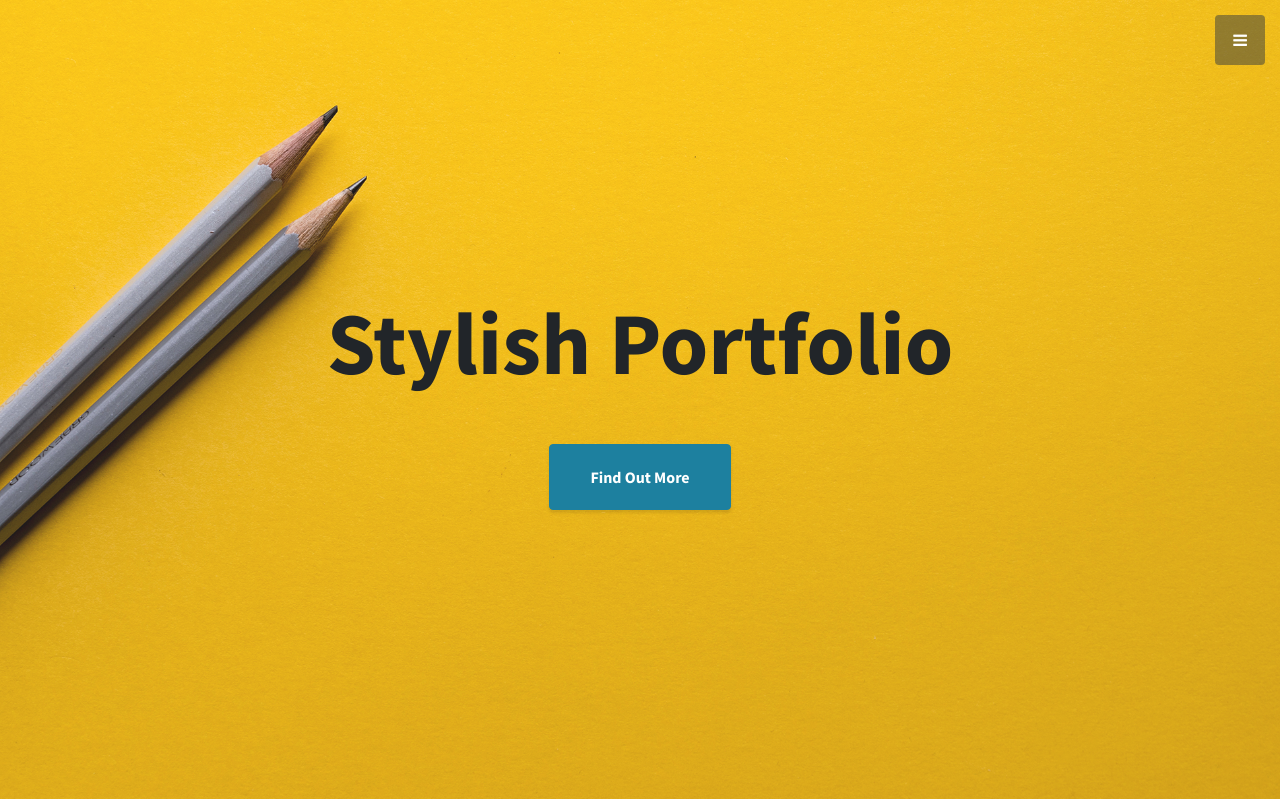
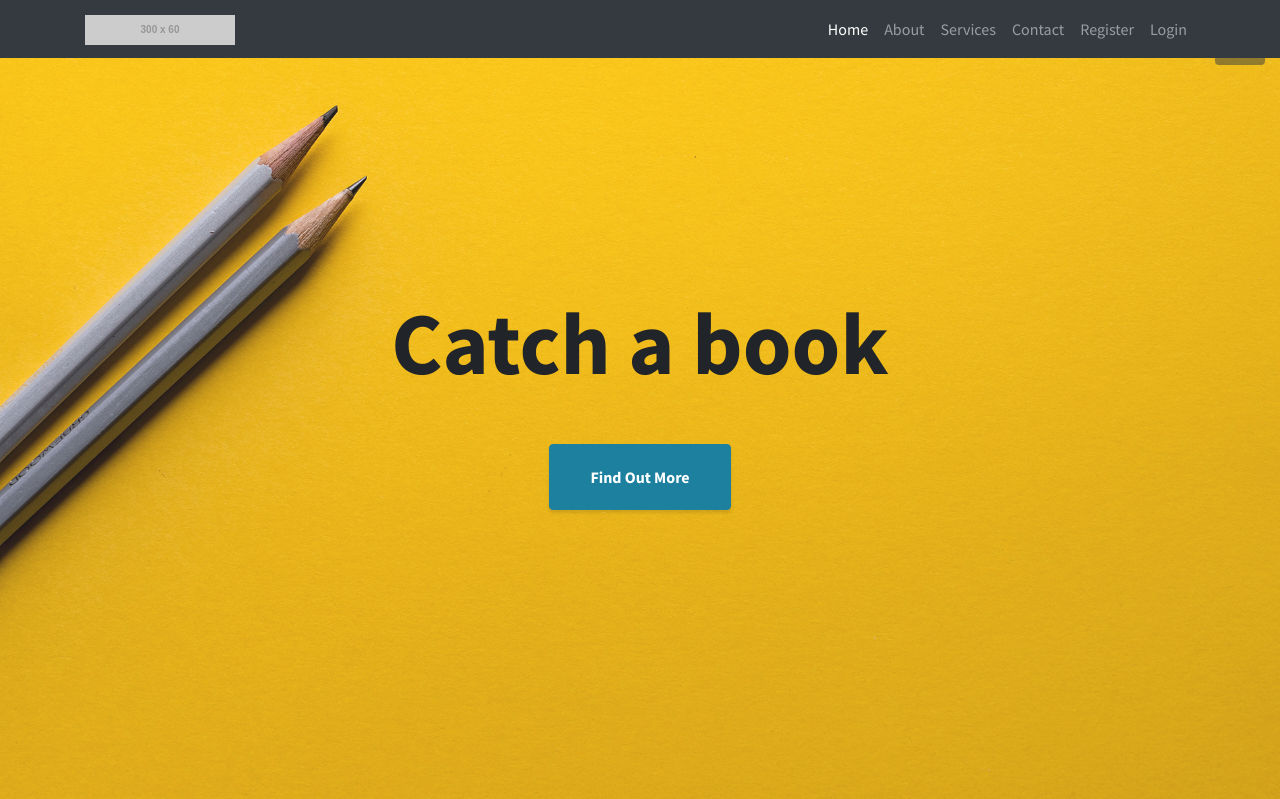
Before and after one commit to mdiannna/Catch-a-book, a Python web app: template Code/app/templates/index.html in a window 1280 px wide. Shown: the top 799 px of the page. Run offline with Jinja, Linux system fonts and the light colour scheme; the template is opened without the code that fills it, so the values that code supplies are empty; grey boxes labelled with a size stand in for pictures from a placeholder-image service; some libraries are stand-ins or nearby versions.

Commit message:
changed navbar

```diff
--- a/Code/app/templates/index.html
+++ b/Code/app/templates/index.html
@@ -1,62 +1,15 @@
-<!DOCTYPE html>
-<html lang="en">
+{% extends "layout.html" %}
+{% block styles %}
+  <!-- Additional css here -->
+{% endblock %}
 
-  <head>
-
-    <meta charset="utf-8">
-    <meta name="viewport" content="width=device-width, initial-scale=1, shrink-to-fit=no">
-    <meta name="description" content="">
-    <meta name="author" content="">
-
-    <title>Stylish Portfolio - Start Bootstrap Template</title>
-
-    <!-- Bootstrap Core CSS -->
-    <link href="../static/vendor/bootstrap/css/bootstrap.min.css" rel="stylesheet">
-
-    <!-- Custom Fonts -->
-    <link href="../static/vendor/font-awesome/css/font-awesome.min.css" rel="stylesheet" type="text/css">
-    <link href="https://fonts.googleapis.com/css?family=Source+Sans+Pro:300,400,700,300italic,400italic,700italic" rel="stylesheet" type="text/css">
-    <link href="../static/vendor/simple-line-icons/css/simple-line-icons.css" rel="stylesheet">
-
-    <!-- Custom CSS -->
-    <link href="../static/css/stylish-portfolio.min.css" rel="stylesheet">
-
-  </head>
-
-  <body id="page-top">
-    <!-- Navigation -->
-    <a class="menu-toggle rounded" href="#">
-      <i class="fa fa-bars"></i>
-    </a>
-    <nav id="sidebar-wrapper">
-      <ul class="sidebar-nav">
-        <li class="sidebar-brand">
-          <a class="js-scroll-trigger" href="#page-top">Start Bootstrap</a>
-        </li>
-        <li class="sidebar-nav-item">
-          <a class="js-scroll-trigger" href="#page-top">Home</a>
-        </li>
-        <li class="sidebar-nav-item">
-          <a class="js-scroll-trigger" href="#about">About</a>
-        </li>
-        <li class="sidebar-nav-item">
-          <a class="js-scroll-trigger" href="#services">Services</a>
-        </li>
-        <li class="sidebar-nav-item">
-          <a class="js-scroll-trigger" href="#portfolio">Portfolio</a>
-        </li>
-        <li class="sidebar-nav-item">
-          <a class="js-scroll-trigger" href="#contact">Contact</a>
-        </li>
-      </ul>
-    </nav>
-
+{% block content %}
     <!-- Header -->
     <header class="masthead d-flex">
       <div class="container text-center my-auto">
-        <h1 class="mb-1">Stylish Portfolio</h1>
+        <h1 class="mb-1">Catch a book</h1>
         <h3 class="mb-5">
-          <em>{{mesaj}}</em>
+          <em>{{message}}</em>
         </h3>
         <a class="btn btn-primary btn-xl js-scroll-trigger" href="#about">Find Out More</a>
       </div>
@@ -211,45 +164,4 @@
       </small>
     </section>
 
-    <!-- Footer -->
-    <footer class="footer text-center">
-      <div class="container">
-        <ul class="list-inline mb-5">
-          <li class="list-inline-item">
-            <a class="social-link rounded-circle text-white mr-3" href="#">
-              <i class="icon-social-facebook"></i>
-            </a>
-          </li>
-          <li class="list-inline-item">
-            <a class="social-link rounded-circle text-white mr-3" href="#">
-              <i class="icon-social-twitter"></i>
-            </a>
-          </li>
-          <li class="list-inline-item">
-            <a class="social-link rounded-circle text-white" href="#">
-              <i class="icon-social-github"></i>
-            </a>
-          </li>
-        </ul>
-        <p class="text-muted small mb-0">Copyright &copy; Your Website 2017</p>
-      </div>
-    </footer>
-
-    <!-- Scroll to Top Button-->
-    <a class="scroll-to-top rounded js-scroll-trigger" href="#page-top">
-      <i class="fa fa-angle-up"></i>
-    </a>
-
-    <!-- Bootstrap core JavaScript -->
-    <script src="../static/vendor/jquery/jquery.min.js"></script>
-    <script src="../static/vendor/bootstrap/js/bootstrap.bundle.min.js"></script>
-
-    <!-- Plugin JavaScript -->
-    <script src="../static/vendor/jquery-easing/jquery.easing.min.js"></script>
-
-    <!-- Custom scripts for this template -->
-    <script src="../static/js/stylish-portfolio.min.js"></script>
-
-  </body>
-
-</html>
+{% endblock %}
--- /dev/null
+++ b/Code/app/templates/layout.html
@@ -0,0 +1,121 @@
+<!DOCTYPE html>
+<html lang="en">
+
+  <head>
+
+    <meta charset="utf-8">
+    <meta name="viewport" content="width=device-width, initial-scale=1, shrink-to-fit=no">
+    <meta name="description" content="">
+    <meta name="author" content="">
+
+    {% block title %}
+      <title>Catch a book</title>
+    {% endblock %}
+
+
+    <!-- Bootstrap Core CSS -->
+    <link href="../static/vendor/bootstrap/css/bootstrap.min.css" rel="stylesheet">
+
+    <!-- Custom Fonts -->
+    <link href="../static/vendor/font-awesome/css/font-awesome.min.css" rel="stylesheet" type="text/css">
+    <link href="https://fonts.googleapis.com/css?family=Source+Sans+Pro:300,400,700,300italic,400italic,700italic" rel="stylesheet" type="text/css">
+    <link href="../static/vendor/simple-line-icons/css/simple-line-icons.css" rel="stylesheet">
+
+    <!-- Custom CSS -->
+    <link href="../static/css/stylish-portfolio.min.css" rel="stylesheet">
+    <link href="../static/css/style.css" rel="stylesheet">
+
+    {% block styles %}
+    {% endblock %}
+
+  </head>
+
+  <body id="page-top">
+    <!-- Navigation -->
+    <a class="menu-toggle rounded" href="#">
+      <i class="fa fa-bars"></i>
+    </a>
+     <nav class="navbar navbar-expand-lg navbar-dark bg-dark fixed-top">
+      <div class="container">
+        <a class="navbar-brand" href="#">
+          <img src="http://placehold.it/300x60?text=Logo" width="150" height="30" alt="">
+        </a>
+        <button class="navbar-toggler" type="button" data-toggle="collapse" data-target="#navbarResponsive" aria-controls="navbarResponsive" aria-expanded="false" aria-label="Toggle navigation">
+          <span class="navbar-toggler-icon"></span>
+        </button>
+        <div class="collapse navbar-collapse" id="navbarResponsive">
+          <ul class="navbar-nav ml-auto">
+            <li class="nav-item active">
+              <a class="nav-link" href="#">Home
+                <span class="sr-only">(current)</span>
+              </a>
+            </li>
+            <li class="nav-item">
+              <a class="nav-link" href="#">About</a>
+            </li>
+            <li class="nav-item">
+              <a class="nav-link" href="#">Services</a>
+            </li>
+            <li class="nav-item">
+              <a class="nav-link" href="#">Contact</a>
+            </li>
+            <li class="nav-item">
+              <a class="nav-link" href="#">Register</a>
+            </li>
+            <li class="nav-item">
+              <a class="nav-link" href="#">Login</a>
+            </li>
+          </ul>
+        </div>
+      </div>
+    </nav>
+
+
+    {% block content %}
+    {% endblock %}
+
+    <!-- Footer -->
+    <footer class="footer text-center">
+      <div class="container">
+        <ul class="list-inline mb-5">
+          <li class="list-inline-item">
+            <a class="social-link rounded-circle text-white mr-3" href="#">
+              <i class="icon-social-facebook"></i>
+            </a>
+          </li>
+          <li class="list-inline-item">
+            <a class="social-link rounded-circle text-white mr-3" href="#">
+              <i class="icon-social-twitter"></i>
+            </a>
+          </li>
+          <li class="list-inline-item">
+            <a class="social-link rounded-circle text-white" href="#">
+              <i class="icon-social-github"></i>
+            </a>
+          </li>
+        </ul>
+        <p class="text-muted small mb-0">Copyright &copy; Your Website 2017</p>
+      </div>
+    </footer>
+
+    <!-- Scroll to Top Button-->
+    <a class="scroll-to-top rounded js-scroll-trigger" href="#page-top">
+      <i class="fa fa-angle-up"></i>
+    </a>
+
+
+    {% block scripts %}
+      <!-- Bootstrap core JavaScript -->
+      <script src="../static/vendor/jquery/jquery.min.js"></script>
+      <script src="../static/vendor/bootstrap/js/bootstrap.bundle.min.js"></script>
+
+      <!-- Plugin JavaScript -->
+      <script src="../static/vendor/jquery-easing/jquery.easing.min.js"></script>
+
+      <!-- Custom scripts for this template -->
+      <script src="../static/js/stylish-portfolio.min.js"></script>
+    {% endblock %}
+
+  </body>
+
+</html>
--- a/Code/app/views.py
+++ b/Code/app/views.py
@@ -11,3 +11,9 @@ from werkzeug.security import generate_password_hash, check_password_hash
 def index():
 	message = "Hello"
 	return render_template("index.html", message=message)
+
+
+@app.route('/test')
+# @login_required
+def test():
+	return render_template("template.html")
```
Also changed, not shown: Code/app/templates/login.html (added, +8 -0 lines), Code/app/templates/template.html (added, +8 -0 lines), Code/app/static/css/style.css (added).
